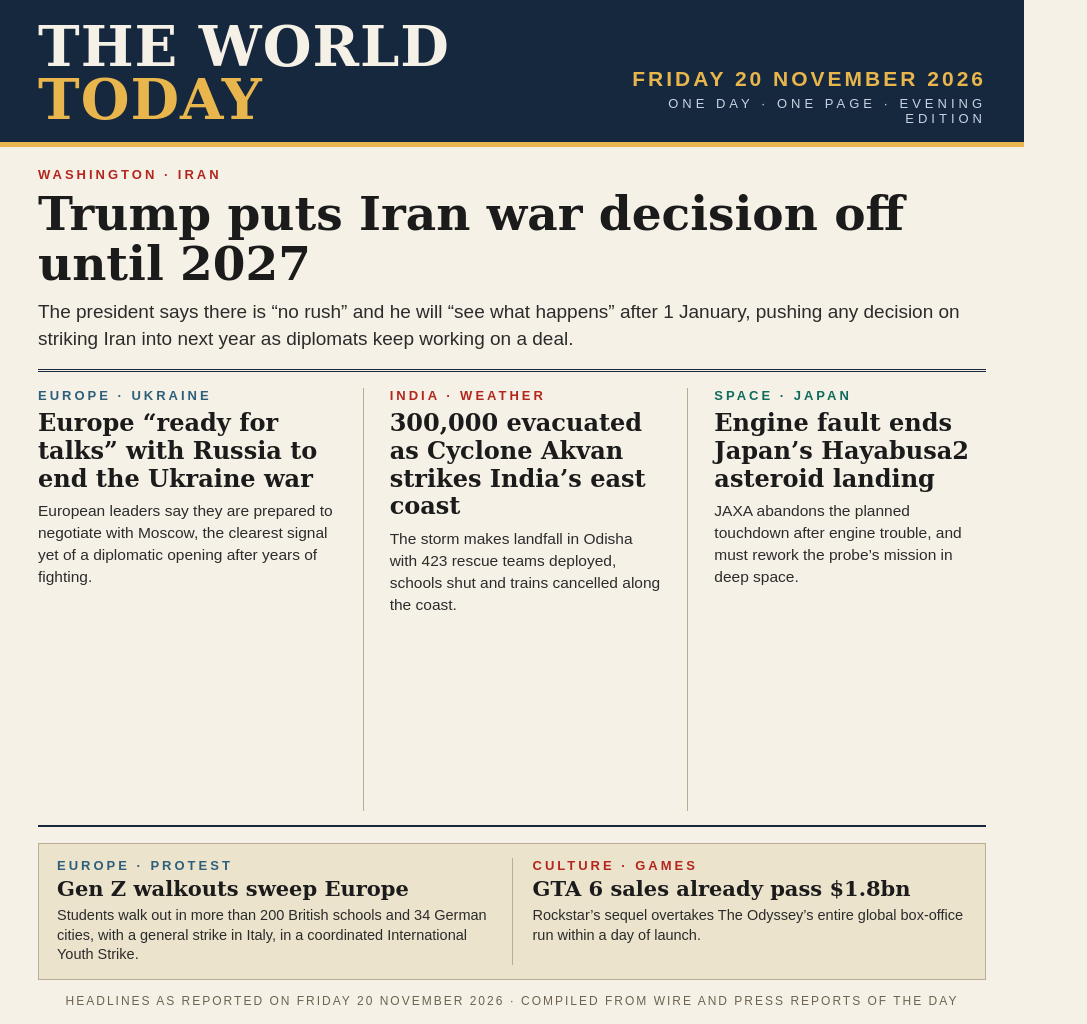
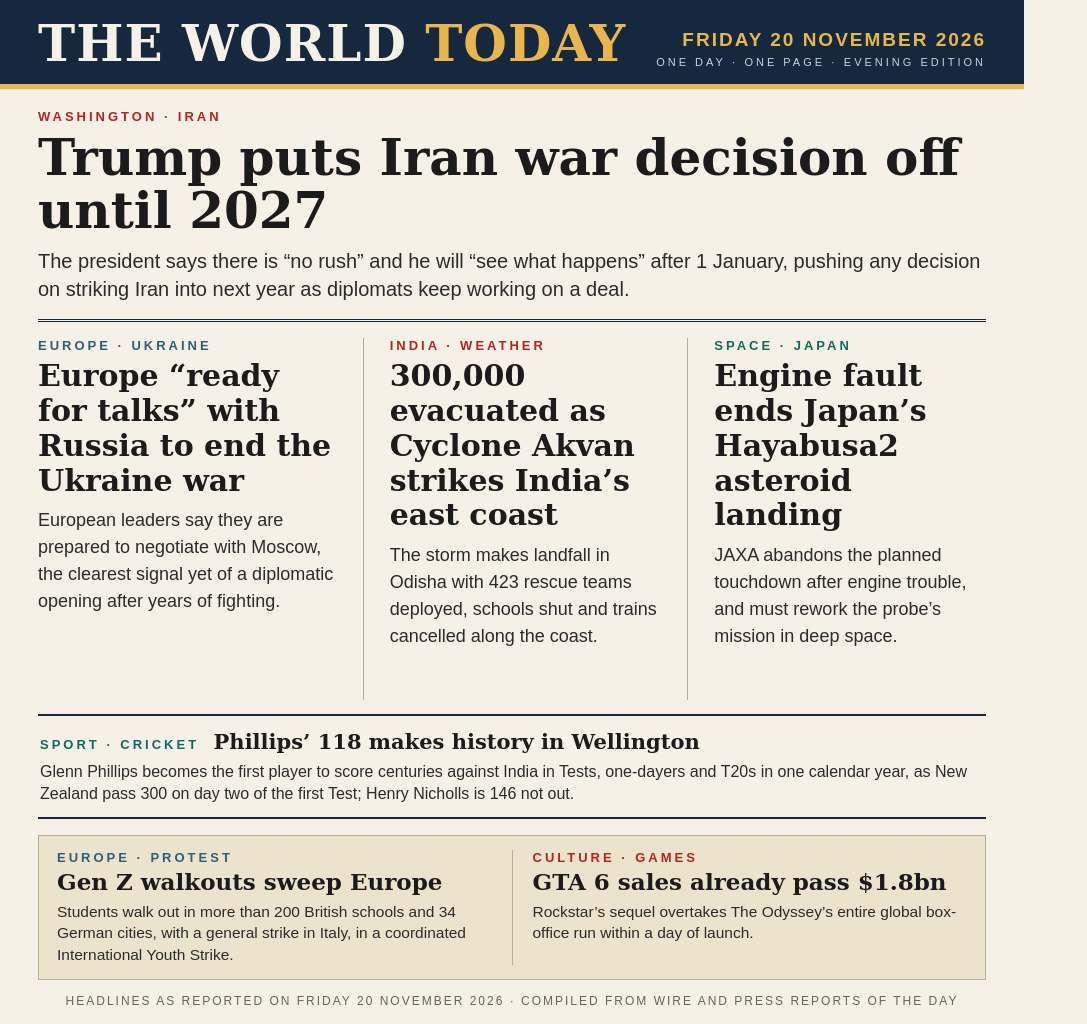
Before and after one commit to anisakansa/news-image-20261120, a website: page poster.html in a window 1280 px wide. Shown: the whole page, without its empty margins (0-1087 px from the left). Drawn offline with Linux system fonts and the light colour scheme.

Commit message:
Revise poster: larger trio type, one-line masthead date, add day-two cricket brief

```diff
--- a/poster.html
+++ b/poster.html
@@ -20,12 +20,12 @@
   }
   .masthead .title {
     font-family: "DejaVu Serif", Georgia, serif;
-    font-size: 56px; line-height: 0.95; letter-spacing: 1px; font-weight: bold;
+    font-size: 50px; line-height: 0.95; letter-spacing: 1px; font-weight: bold;
   }
   .masthead .title em { color: #e8b64c; font-style: normal; }
   .masthead .datebox { text-align: right; }
-  .masthead .datebox .day { font-size: 21px; font-weight: bold; letter-spacing: 3px; color: #e8b64c; }
-  .masthead .datebox .ed { font-size: 13px; letter-spacing: 4px; margin-top: 5px; color: #c9d4e2; }
+  .masthead .datebox .day { font-size: 19px; font-weight: bold; letter-spacing: 2px; color: #e8b64c; }
+  .masthead .datebox .ed { font-size: 11px; letter-spacing: 3px; margin-top: 5px; color: #c9d4e2; }
   .goldrule { height: 5px; background: #e8b64c; }
 
   .body { padding: 20px 38px 0; display: flex; flex-direction: column; flex: 1; }
@@ -39,9 +39,9 @@
   .kicker.teal { color: #0f6b5c; }
   .lead h1 {
     font-family: "DejaVu Serif", Georgia, serif;
-    font-size: 47px; line-height: 1.06; margin-top: 7px;
+    font-size: 50px; line-height: 1.06; margin-top: 7px;
   }
-  .lead p { font-size: 19px; line-height: 1.42; margin-top: 10px; color: #2b2b2b; }
+  .lead p { font-size: 20px; line-height: 1.42; margin-top: 10px; color: #2b2b2b; }
 
   /* ---- three-column grid ---- */
   .trio {
@@ -51,9 +51,18 @@
   .trio article + article { border-left: 1px solid #b9ad93; padding-left: 26px; }
   .trio h2 {
     font-family: "DejaVu Serif", Georgia, serif;
-    font-size: 24px; line-height: 1.16; margin-top: 6px;
+    font-size: 30px; line-height: 1.16; margin-top: 6px;
   }
-  .trio p { font-size: 15.5px; line-height: 1.42; margin-top: 8px; color: #2b2b2b; }
+  .trio p { font-size: 18px; line-height: 1.5; margin-top: 9px; color: #2b2b2b; }
+
+  /* ---- sport brief, one line of the day's play ---- */
+  .briefs { padding: 13px 2px 12px; border-bottom: 2px solid #16283e; }
+  .briefs .kicker { display: inline; }
+  .briefs h3 {
+    display: inline; font-family: "DejaVu Serif", Georgia, serif;
+    font-size: 21px; line-height: 1.2; margin-left: 10px;
+  }
+  .briefs p { font-size: 16px; line-height: 1.4; margin-top: 6px; color: #2b2b2b; }
 
   /* ---- lower band: two short items in a tinted box ---- */
   .band {
@@ -64,9 +73,9 @@
   .band article + article { border-left: 1px solid #b9ad93; padding-left: 20px; margin-left: 20px; }
   .band h3 {
     font-family: "DejaVu Serif", Georgia, serif;
-    font-size: 21px; line-height: 1.15; margin-top: 4px;
+    font-size: 23px; line-height: 1.15; margin-top: 4px;
   }
-  .band p { font-size: 14.5px; line-height: 1.35; margin-top: 5px; color: #2b2b2b; }
+  .band p { font-size: 15.5px; line-height: 1.38; margin-top: 5px; color: #2b2b2b; }
 
   .foot {
     margin-top: 14px; padding-bottom: 16px;
@@ -110,6 +119,12 @@
       </article>
     </div>
 
+    <div class="briefs">
+      <div class="kicker teal">SPORT &middot; CRICKET</div>
+      <h3>Phillips&rsquo; 118 makes history in Wellington</h3>
+      <p>Glenn Phillips becomes the first player to score centuries against India in Tests, one-dayers and T20s in one calendar year, as New Zealand pass 300 on day two of the first Test; Henry Nicholls is 146 not out.</p>
+    </div>
+
     <div class="band">
       <article>
         <div class="kicker blue">EUROPE &middot; PROTEST</div>
```
Also changed, not shown: main.ts (+4 -3 lines), README.md, entry.png.
